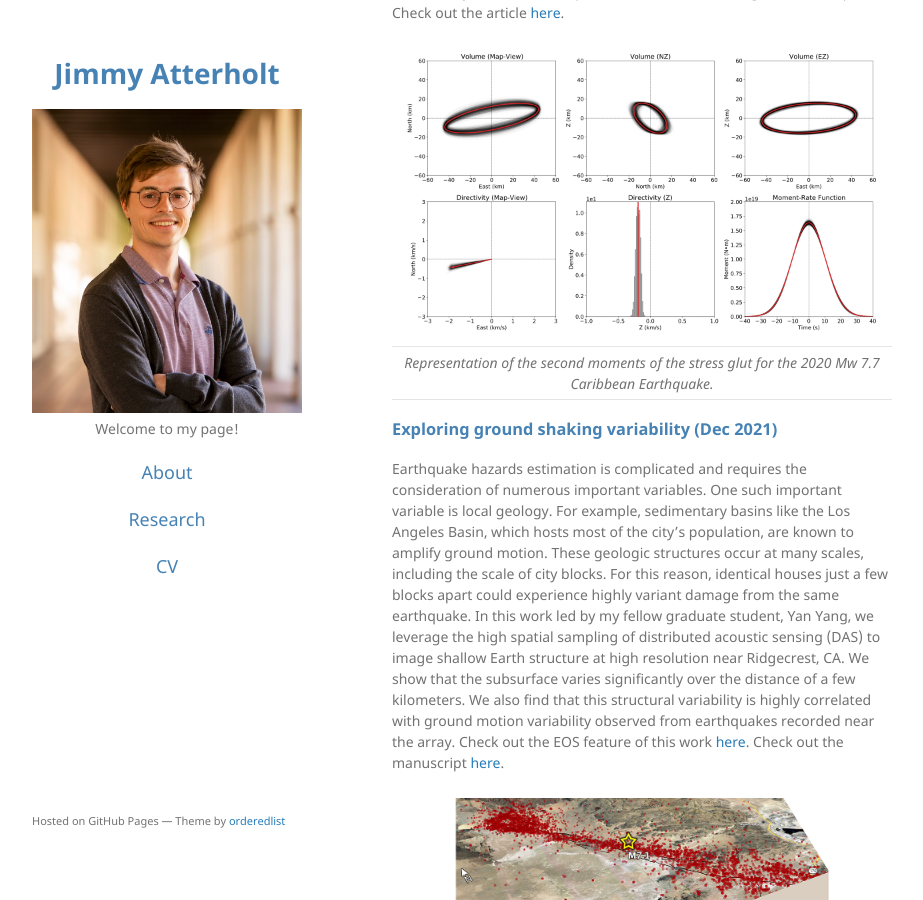
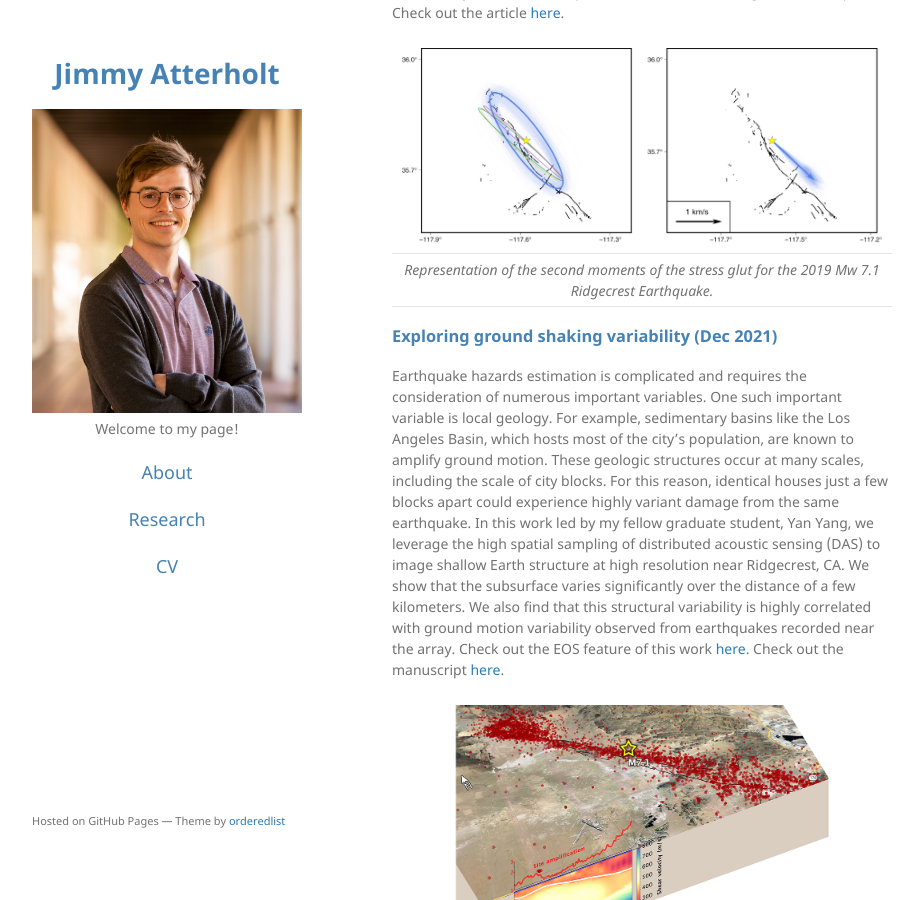
Before and after one commit to atterholt/atterholt.github.io, a Jekyll site: the page built from research.md, in a window 1280 px wide and 900 px high, scrolled down 410 px. Shown: the whole window, without its empty margins (178-1101 px from the left). Built offline with Jekyll 4.4.1, drawn with Linux system fonts in a browser that asks for light colours.

Commit message:
Update research.md

```diff
--- a/research.md
+++ b/research.md
@@ -14,9 +14,9 @@ layout: default
 
 Earthquake ruptures mostly happen deep within the Earth, and seismologists try to describe these ruptures using wiggles produced by seismometers that are usually far away and at the surface of the Earth. So, data coverage in seismology is inherently deficient, and this makes solving for rupture parameters challenging. Typically, seismologists try to infer rupture parameters using complicated optimization problems that are poorly constrained. To get more robust estimates of rupture parameters, we developed a framework to solve for so-called stress glut second moments using a fully Bayesian inverse scheme. In short, this framework can yield a low-dimensional, probabilistic description of an earthquake rupture’s spatial extent, propagation direction, and duration. We successfully test this technique on the 2019 Mw 7.1 Ridgecrest Earthquake. Check out the article [here](http://doi.org/10.1029/2021JB023780 ).
 
-| ![RBJul2021.png](/assets/img/RBJul2021.png) |
+| ![RBJul2021.png](/assets/img/RBmar2022.jpg) |
 |:--:|
-| *Representation of the second moments of the stress glut for the 2020 Mw 7.7 Caribbean Earthquake.* |
+| *Representation of the second moments of the stress glut for the 2019 Mw 7.1 Ridgecrest Earthquake.* |
 
 <h3 style="color:SteelBlue">
   Exploring ground shaking variability (Dec 2021)
```
